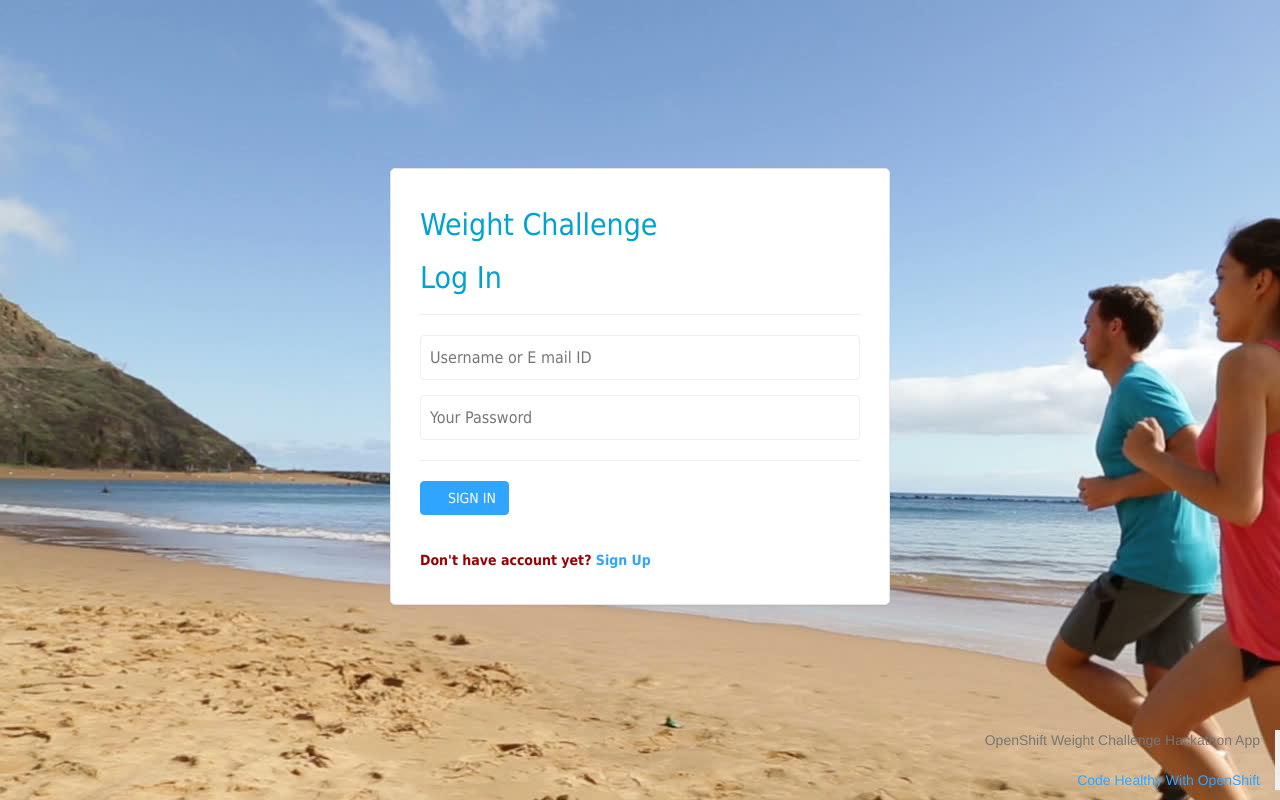
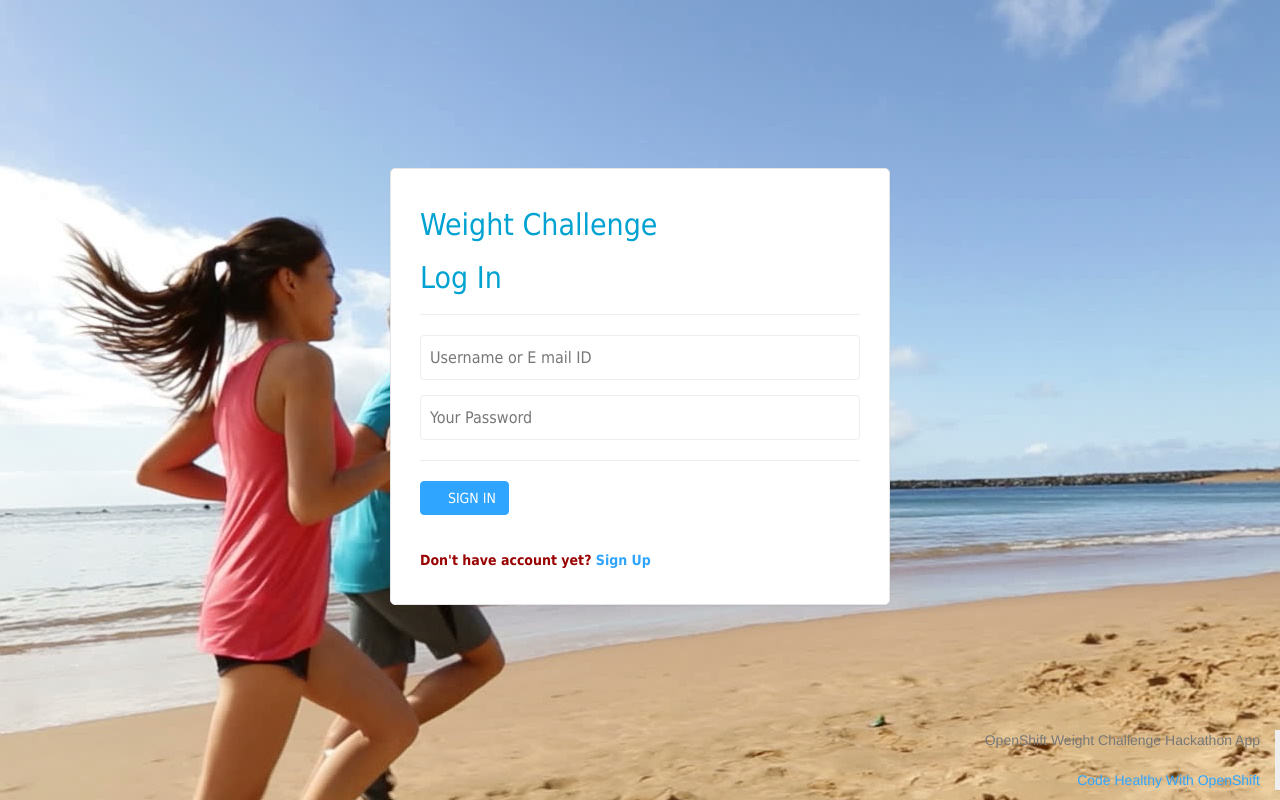
Before and after one commit to mohamadcharaf/weightchallenge, a PHP site: page /index.php in a window 1280 px wide. Run offline with PHP 8.4, Linux system fonts and the light colour scheme; some web fonts are replaced.

Commit message:
Change runner direction in bg image
Original images are still present, just edit style.css and use/omit the
l2r versions of the images

```diff
--- a/style.css
+++ b/style.css
@@ -5,10 +5,10 @@ body{
   background:#f1f9f9;
 }
 .bold{
-    background-image: url( 'images/background.jpg' ) !important;
+    background-image: url( 'images/backgroundl2r.jpg' ) !important;
 }
 .subdued{
-    background-image: url( 'images/background_sub.jpg' ) !important;
+    background-image: url( 'images/background_subl2r.jpg' ) !important;
 }
 
 .form-signin {
```
Also changed, not shown: images/background_subl2r.jpg (added), images/backgroundl2r.jpg (added).
